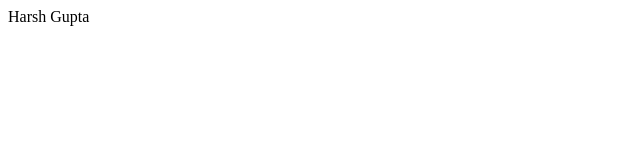
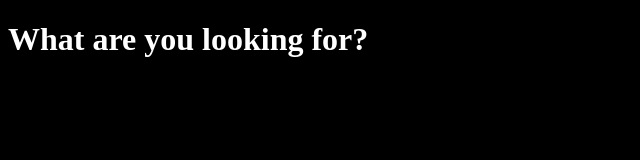
Before and after one commit to HarshGuptaJonty/CTF, a plain HTML site: page index.html in a window 1280 px wide. Shown: the whole page, without its empty margins (0-640 px from the left). Drawn offline with Linux system fonts and the light colour scheme.

Commit message:
added first website

```diff
--- a/index.html
+++ b/index.html
@@ -5,11 +5,24 @@
     <meta charset="UTF-8">
     <meta http-equiv="X-UA-Compatible" content="IE=edge">
     <meta name="viewport" content="width=device-width, initial-scale=1.0">
+    <script src="index.js"></script>
     <title>Main page</title>
+    <style>
+        body {
+            background-color: black;
+        }
+        #question {
+            color: white;
+        }
+        #answer{
+            color: black;
+        }
+    </style>
 </head>
 
 <body>
-    Harsh Gupta
+    <h1 id="question">What are you looking for?</h1>
+    <h1 id="answer">Console may help you!</h1>
 </body>
 
 </html>
--- /dev/null
+++ b/index.js
@@ -0,0 +1,3 @@
+function flag() {
+    console.log("99966688777 33355524 4447777 2229992233777_77744499");
+}
```
